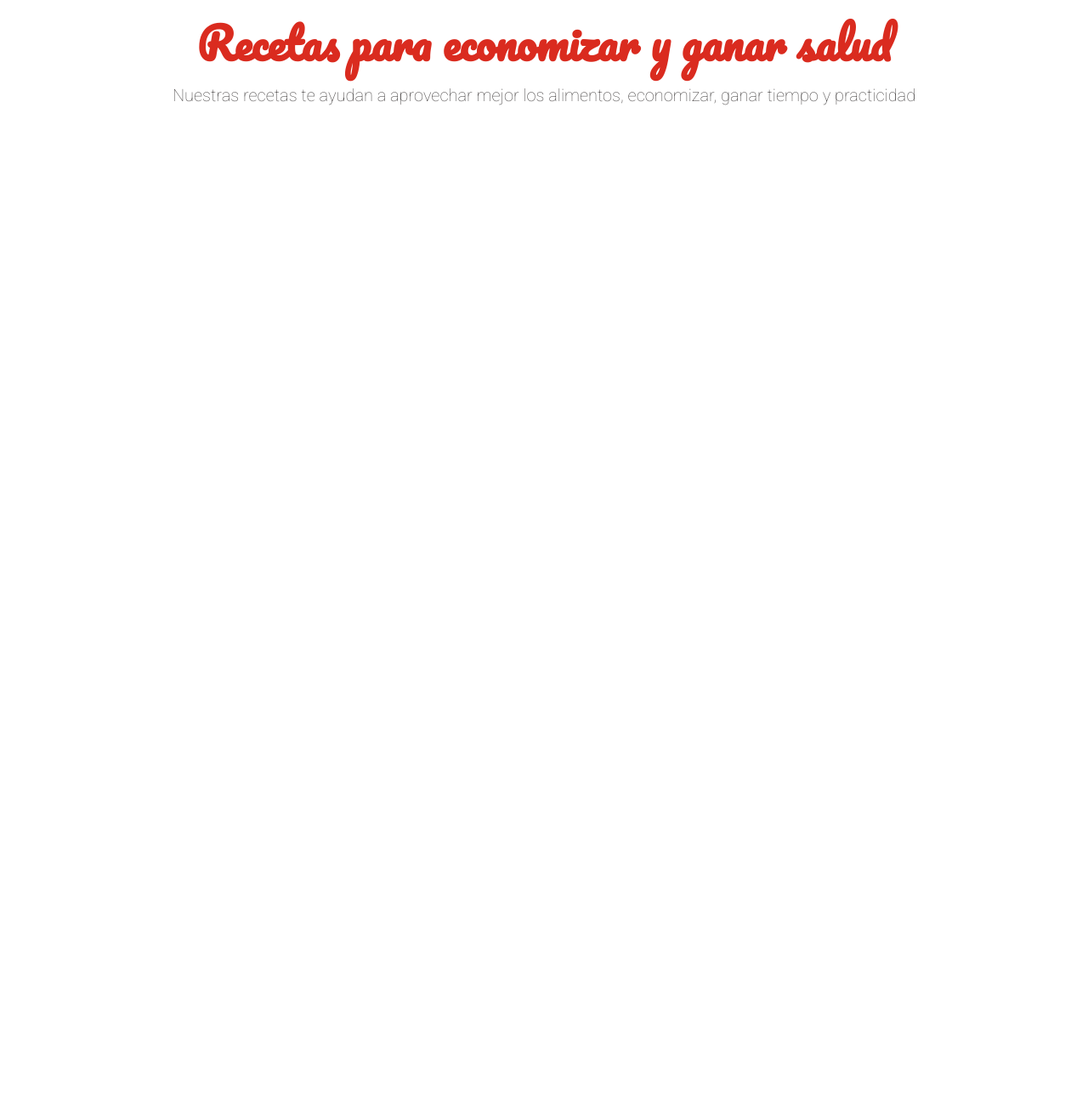
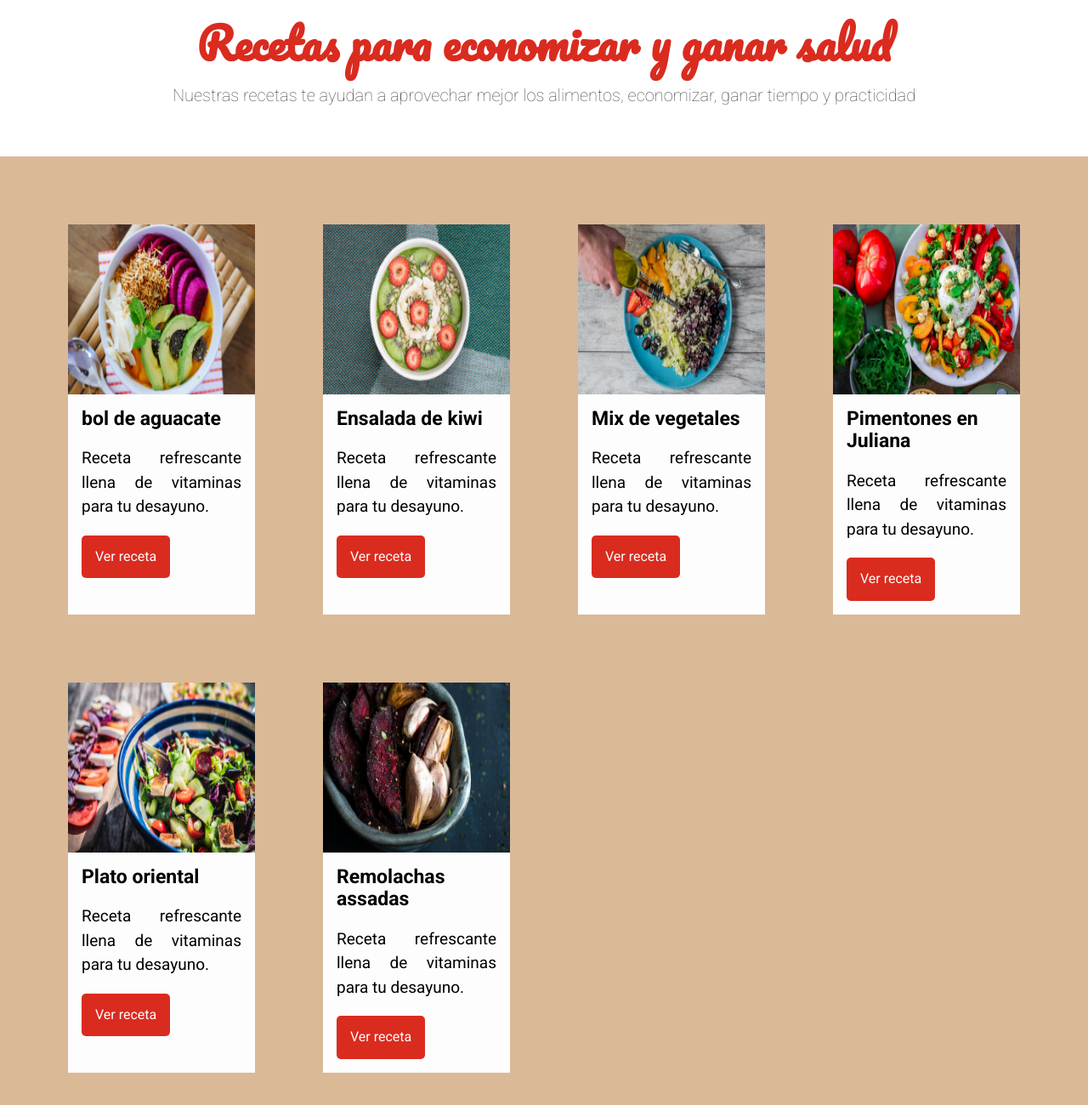
Before and after one commit to celissss20/Arquitectura-css-fruteria-Oracle, a plain HTML site: page index.html in a window 1280 px wide. Shown: the part 714-2014 px from the top of the page at 85% size. Before the commit the page ends 898 px from the top, so only its background shows below. Drawn offline with Linux system fonts and the light colour scheme.

Commit message:
Estilizado seccion de "recetas"

```diff
--- /dev/null
+++ b/assets/css/receta/receta-boton.css
@@ -0,0 +1,13 @@
+.receta__boton{
+    background:#DA2B1F;
+    border: none;
+    border-radius: 5px;
+    color: #fdfdfd;
+    padding: 1rem;
+    transition: all .5s ease-in-out;
+}
+
+.receta__boton:hover{
+    cursor: pointer;
+    background: #9f1080;
+}
--- /dev/null
+++ b/assets/css/receta/receta-contenido.css
@@ -0,0 +1,3 @@
+.receta__contenido{
+    padding: 1rem;
+}
--- /dev/null
+++ b/assets/css/receta/receta-descripcion.css
@@ -0,0 +1,5 @@
+.receta__descripcion{
+    font-size: 1.1875rem;
+    line-height: 1.5;
+    text-align: justify;
+}
--- /dev/null
+++ b/assets/css/receta/receta-imagen.css
@@ -0,0 +1,3 @@
+.receta__imagen{
+    height: 200px;
+}
--- /dev/null
+++ b/assets/css/receta/receta-titulo.css
@@ -0,0 +1,3 @@
+.receta__titulo{
+    font-size: 1.4375rem;
+}
--- /dev/null
+++ b/assets/css/receta/receta.css
@@ -0,0 +1,8 @@
+.receta{
+    background: #fdfdfd;
+    display: flex;
+    flex-direction: column;
+    margin-bottom: 5rem;
+    margin-right: 5rem;
+    width: calc(25% - 5rem);
+}
--- /dev/null
+++ b/assets/recetas.css
@@ -0,0 +1,6 @@
+.recetas{
+    background: #dab997;
+    display: flex;
+    flex-wrap: wrap;
+    padding: 5rem 0 0 5rem;
+}
--- a/index.html
+++ b/index.html
@@ -19,6 +19,13 @@
     <link rel="stylesheet" href="assets/css/sobre/sobre.css">
     <link rel="stylesheet" href="assets/css/sobre/sobre-titulo.css">
     <link rel="stylesheet" href="assets/css/sobre/sobre-descripcion.css">
+    <link rel="stylesheet" href="assets/recetas.css">
+    <link rel="stylesheet" href="assets/css/receta/receta.css">
+    <link rel="stylesheet" href="assets/css/receta/receta-titulo.css">
+    <link rel="stylesheet" href="assets/css/receta/receta-imagen.css">
+    <link rel="stylesheet" href="assets/css/receta/receta-descripcion.css">
+    <link rel="stylesheet" href="assets/css/receta/receta-contenido.css">
+    <link rel="stylesheet" href="assets/css/receta/receta-boton.css">
 
 </head>
 
@@ -44,6 +51,57 @@
         <h2 class="sobre__titulo">Recetas para economizar y ganar salud</h2>
         <p class="sobre__descripcion">Nuestras recetas te ayudan a aprovechar mejor los alimentos, economizar, ganar tiempo y practicidad</p>
     </section>
+
+  <section class="recetas">
+    <div class="receta">
+      <img class="receta__imagen" alt="bol de aguacate" src="./assets/img/recetas/ensalada-de-frutas.jpg" />
+      <div class="receta__contenido">
+        <h4 class="receta__titulo">bol de aguacate</h4>
+        <p class="receta__descripcion">Receta refrescante llena de vitaminas para tu desayuno.</p>
+        <button class="receta__boton">Ver receta</button>
+      </div>
+    </div>
+    <div class="receta">
+      <img class="receta__imagen" alt="Ensalada de kiwi" src="./assets/img/recetas/ensalada-de-kiwi.jpg" />
+      <div class="receta__contenido">
+        <h4 class="receta__titulo">Ensalada de kiwi</h4>
+        <p class="receta__descripcion">Receta refrescante llena de vitaminas para tu desayuno.</p>
+        <button class="receta__boton">Ver receta</button>
+      </div>
+    </div>
+    <div class="receta">
+      <img class="receta__imagen" alt="Mix de vegetales" src="./assets/img/recetas/mix-de-vegetales.jpg" />
+      <div class="receta__contenido">
+        <h4 class="receta__titulo">Mix de vegetales</h4>
+        <p class="receta__descripcion">Receta refrescante llena de vitaminas para tu desayuno.</p>
+        <button class="receta__boton">Ver receta</button>
+      </div>
+    </div>
+    <div class="receta">
+      <img class="receta__imagen" alt="Pimentones en Juliana" src="./assets/img/recetas/pimentones-juliana.jpg" />
+      <div class="receta__contenido">
+        <h4 class="receta__titulo">Pimentones en Juliana</h4>
+        <p class="receta__descripcion">Receta refrescante llena de vitaminas para tu desayuno.</p>
+        <button class="receta__boton">Ver receta</button>
+      </div>
+    </div>
+    <div class="receta">
+      <img class="receta__imagen" alt="Plato oriental" src="./assets/img/recetas/plato-oriental.jpg" />
+      <div class="receta__contenido">
+        <h4 class="receta__titulo">Plato oriental</h4>
+        <p class="receta__descripcion">Receta refrescante llena de vitaminas para tu desayuno.</p>
+        <button class="receta__boton">Ver receta</button>
+      </div>
+    </div>
+    <div class="receta">
+      <img class="receta__imagen" alt="Remolachas asadas" src="./assets/img/recetas/beterrabas-asadas.jpg" />
+      <div class="receta__contenido">
+        <h4 class="receta__titulo">Remolachas assadas</h4>
+        <p class="receta__descripcion">Receta refrescante llena de vitaminas para tu desayuno.</p>
+        <button class="receta__boton">Ver receta</button>
+      </div>
+    </div>
+  </section>
 </body>
 
 </html>
```
